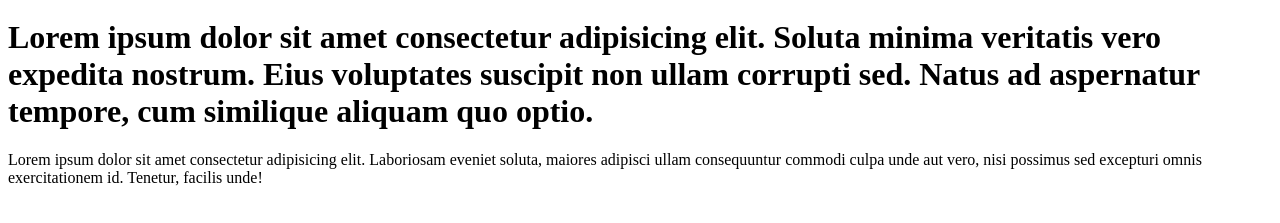
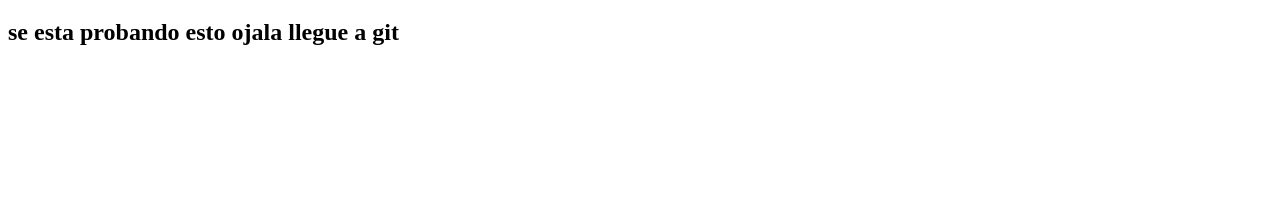
Before and after one commit to jimmy2404/projectsDemo, a plain HTML site: page index.html in a window 1280 px wide. Shown: the part 61-284 px from the top of the page. Drawn offline with Linux system fonts and the light colour scheme.

Commit message:
cambios en index

```diff
--- a/index.html
+++ b/index.html
@@ -8,8 +8,7 @@
 </head>
 <body>
     <h1>hola mundo</h1>
-    <h1>Lorem ipsum dolor sit amet consectetur adipisicing elit. Soluta minima veritatis vero expedita nostrum. Eius voluptates suscipit non ullam corrupti sed. Natus ad aspernatur tempore, cum similique aliquam quo optio.</h1><p>Lorem ipsum dolor sit amet consectetur adipisicing elit. Laboriosam eveniet soluta, maiores adipisci ullam consequuntur commodi culpa unde aut vero, nisi possimus sed excepturi omnis exercitationem id. Tenetur, facilis unde!</p>
-
+    <h2>se esta probando esto ojala llegue a git</h2>
 
 </body>
 </html>
```
